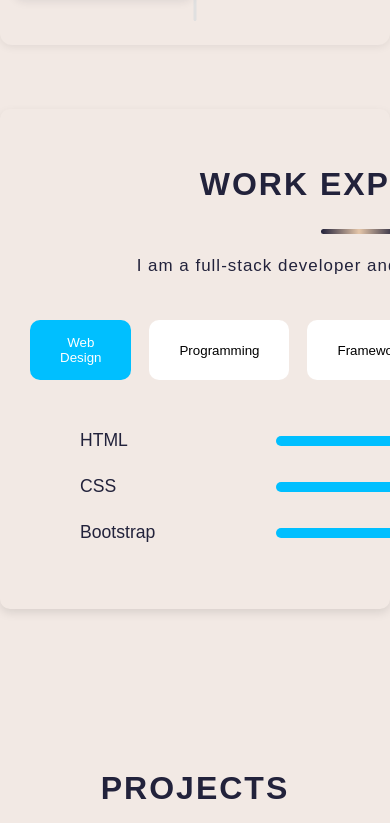
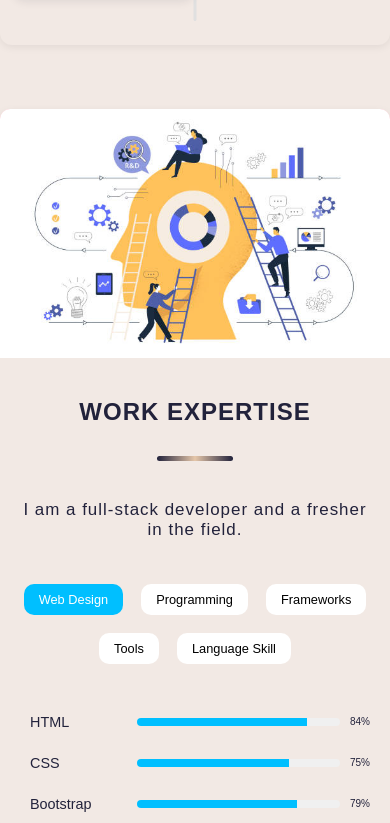
Before and after one commit to Arpitporwal88/Arpit_Portfolio, a plain HTML site: page index.html in a window 390 px wide. Shown: the part 2801-3624 px from the top of the page. Drawn offline with Linux system fonts and the light colour scheme.

Commit message:
add responsive css in skill section

```diff
--- a/style.css
+++ b/style.css
@@ -614,11 +614,11 @@ nav.navbar {
 
 .skills-container {
     display: flex;
+    flex-direction: row;
     width: 100%;
     margin: 4rem auto;
     max-width: 1400px;
     height: 500px;
-            /* background-color: #fff; */
     border-radius: 10px;
     overflow: hidden;
     box-shadow: 0 4px 10px rgba(0, 0, 0, 0.1);
@@ -630,18 +630,18 @@ nav.navbar {
     display: flex;
     justify-content: center;
     align-items: center;
-            /* padding: 20px; */
 }
 
 .left-column img {
     max-width: 100%;
     height: 100%;
-
 }
 
 .right-column {
     flex: 2;
     padding: 30px;
+    display: flex;
+    flex-direction: column;
     justify-content: center;
 }
 
@@ -658,6 +658,7 @@ nav.navbar {
     gap: 18px;
     margin-bottom: 50px;
     justify-content: center;
+    flex-wrap: wrap;
 }
 
 .category-buttons button {
@@ -714,3 +715,69 @@ nav.navbar {
     margin-left: 10px;
     font-size: 14px;
 }
+
+/* Responsive Design */
+@media (max-width: 1024px) {
+    .skills-container {
+        flex-direction: column;
+        height: auto;
+    }
+
+    .left-column, .right-column {
+        flex: none;
+        width: 100%;
+    }
+
+    .right-column {
+        padding: 20px;
+    }
+
+    .right-column h2 {
+        font-size: 1.8rem;
+    }
+}
+
+@media (max-width: 768px) {
+    .category-buttons button {
+        padding: 10px 20px;
+        font-size: 0.9rem;
+    }
+
+    .skill-name {
+        margin-left: 20px;
+        font-size: 1rem;
+    }
+
+    .progress-bar {
+        margin-left: 5px;
+    }
+
+    .percentage {
+        font-size: 12px;
+    }
+}
+
+@media (max-width: 480px) {
+    .right-column h2 {
+        font-size: 1.5rem;
+        letter-spacing: 1px;
+    }
+
+    .category-buttons button {
+        padding: 8px 15px;
+        font-size: 0.8rem;
+    }
+
+    .skill-name {
+        font-size: 0.9rem;
+        margin-left: 10px;
+    }
+
+    .progress-bar {
+        height: 8px;
+    }
+
+    .percentage {
+        font-size: 10px;
+    }
+}
```
Lines whose indentation alone changed are shown as unchanged.
